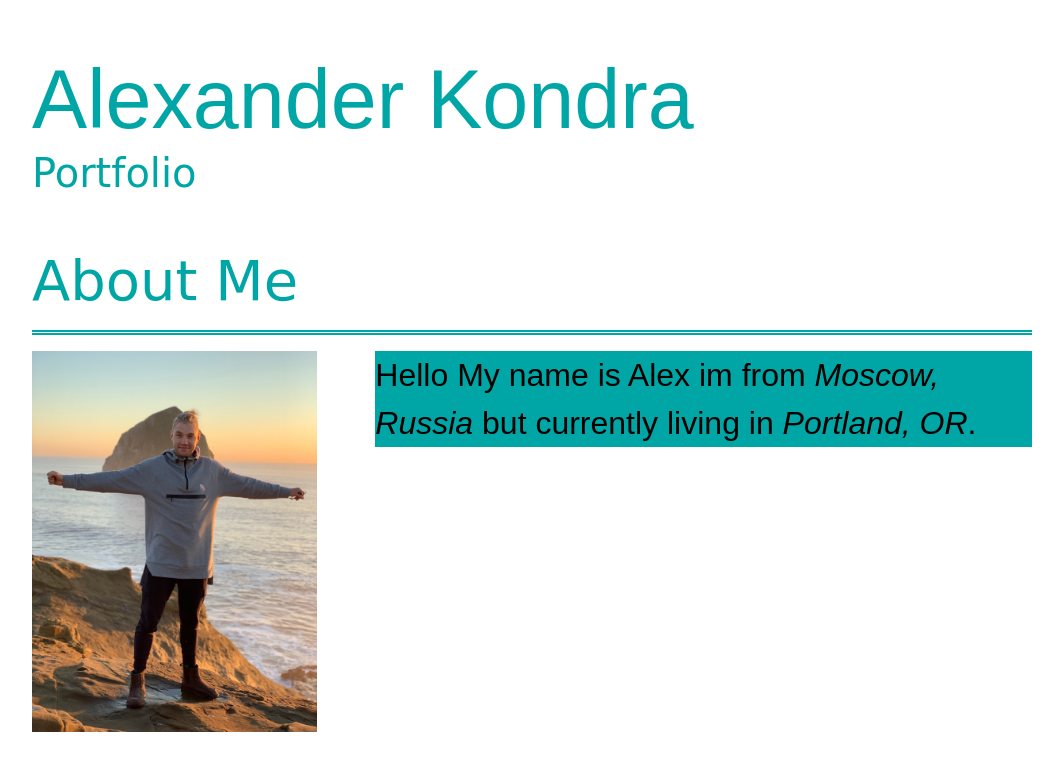
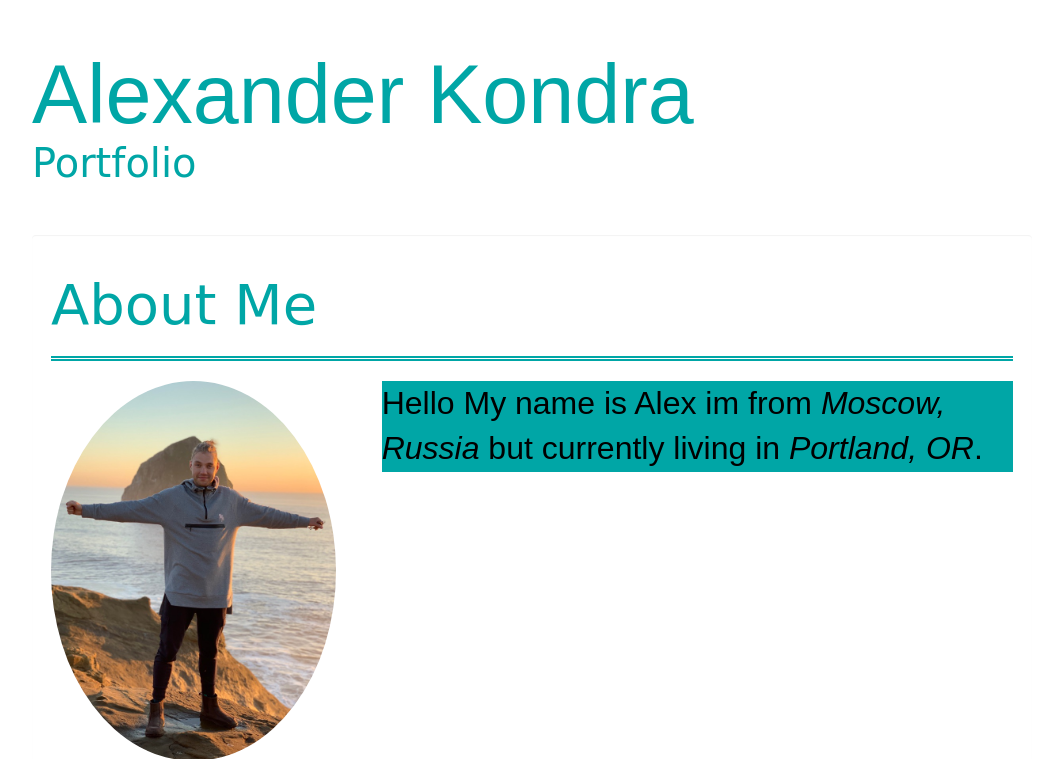
Before and after one commit to alexanderkondra/portfolio1, a plain HTML site: page index.html in a window 1280 px wide. Shown: the top 759 px of the page, without its empty margins (108-1171 px from the left). Drawn offline with nearby package versions, Linux system fonts and the light colour scheme.

Commit message:
add bootstrap

```diff
--- a/index.html
+++ b/index.html
@@ -2,7 +2,7 @@
 <html>
   <head>
     <meta charset="utf-8">
-    <link href="css/bootstrap.css" rel="stylesheet" type="text/css">
+    <link rel="stylesheet" href="https://maxcdn.bootstrapcdn.com/bootstrap/3.3.7/css/bootstrap.min.css" integrity="sha384-BVYiiSIFeK1dGmJRAkycuHAHRg32OmUcww7on3RYdg4Va+PmSTsz/K68vbdEjh4u" crossorigin="anonymous">
     <link href="css/styles.css" rel="stylesheet" type="text/css">
     <title>Alexander Portfolio</title>
   </head>
```
Also changed, not shown: 1 other file.
